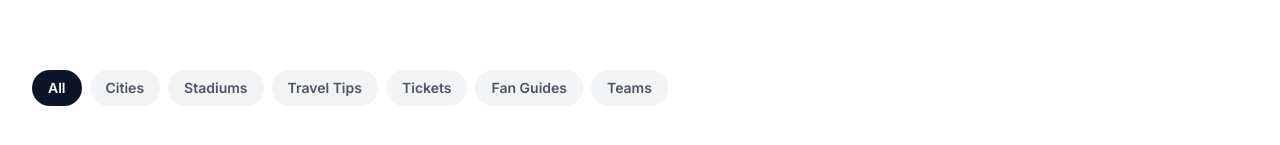
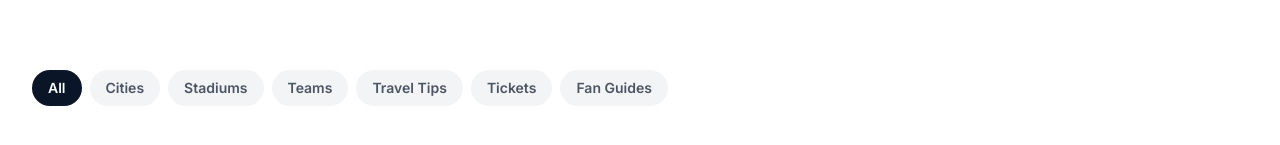
Before and after one commit to SoufianeErr/FIFAWCSITECOPY, a Next.js app: page /news in a window 1280 px wide. Shown: the part 464-609 px from the top of the page. Built offline with nearby package versions, Linux system fonts and the light colour scheme; no server answers.

Commit message:
Move Teams category after Stadiums

```diff
--- a/components/NewsFilter.tsx
+++ b/components/NewsFilter.tsx
@@ -98,7 +98,7 @@ const articles = [
   },
 ];
 
-const categories = ['All', 'Cities', 'Stadiums', 'Travel Tips', 'Tickets', 'Fan Guides', 'Teams'];
+const categories = ['All', 'Cities', 'Stadiums', 'Teams', 'Travel Tips', 'Tickets', 'Fan Guides'];
 
 const categoryColors: Record<string, string> = {
   Cities: 'bg-blue-100 text-blue-700',
```
